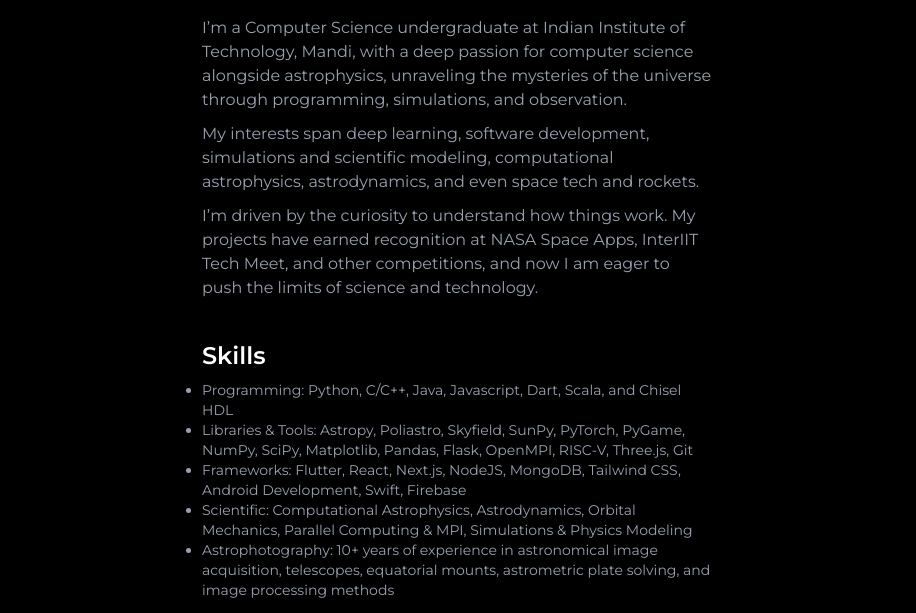
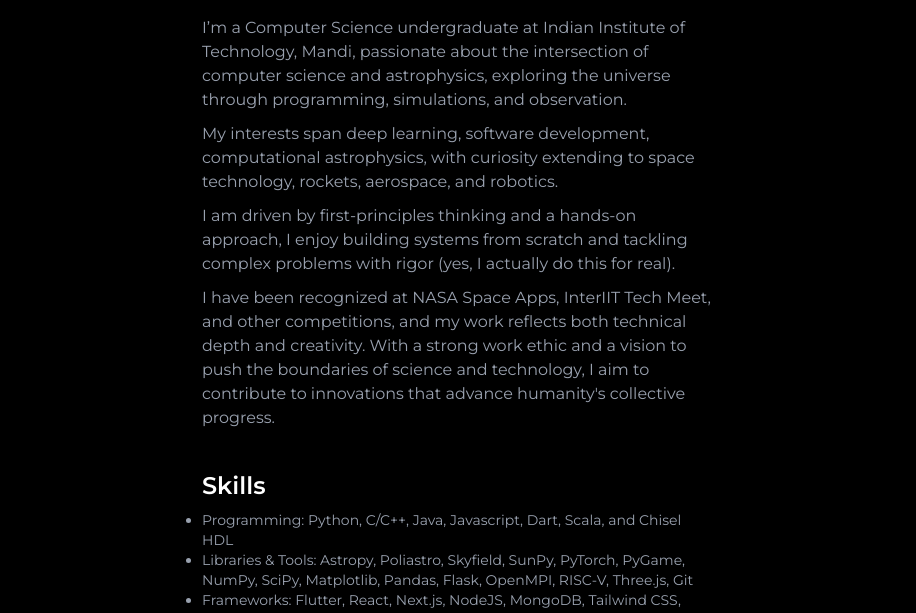
Before and after one commit to astrogeekdk/astrogeekdk.github.io, a plain HTML site: page index.html in a window 1280 px wide. Shown: the part 176-789 px from the top of the page, without its empty margins (182-1098 px from the left). Drawn offline with nearby package versions, Linux system fonts and the light colour scheme.

Commit message:
Update index.html

```diff
--- a/index.html
+++ b/index.html
@@ -96,14 +96,19 @@
 
 
 
-            I’m a Computer Science undergraduate at Indian Institute of Technology, Mandi, with a deep passion for computer science alongside astrophysics, unraveling the mysteries of the universe through programming, simulations, and observation.
+            I’m a Computer Science undergraduate at Indian Institute of Technology, Mandi, passionate about the intersection of computer science and astrophysics, exploring the universe through programming, simulations, and observation.
 
-            <br><br>My interests span deep learning, software development, simulations and scientific modeling, computational astrophysics, astrodynamics, and even space tech and rockets.
+            <br><br>
 
-            <br>
+            My interests span deep learning, software development, computational astrophysics, with curiosity extending to space technology, rockets, aerospace, and robotics.
 
-            I’m driven by the curiosity to understand how things work. My projects have earned recognition at NASA Space Apps, InterIIT Tech Meet, and other competitions, and now I am eager to push the limits of science and technology.
+            <br><br>
 
+            I am driven by first-principles thinking and a hands-on approach, I enjoy building systems from scratch and tackling complex problems with rigor (yes, I actually do this for real).
+
+            <br><br>
+
+            I have been recognized at NASA Space Apps, InterIIT Tech Meet, and other competitions, and my work reflects both technical depth and creativity. With a strong work ethic and a vision to push the boundaries of science and technology, I aim to contribute to innovations that advance humanity's collective progress.
                 <br><br>
 
 
```
